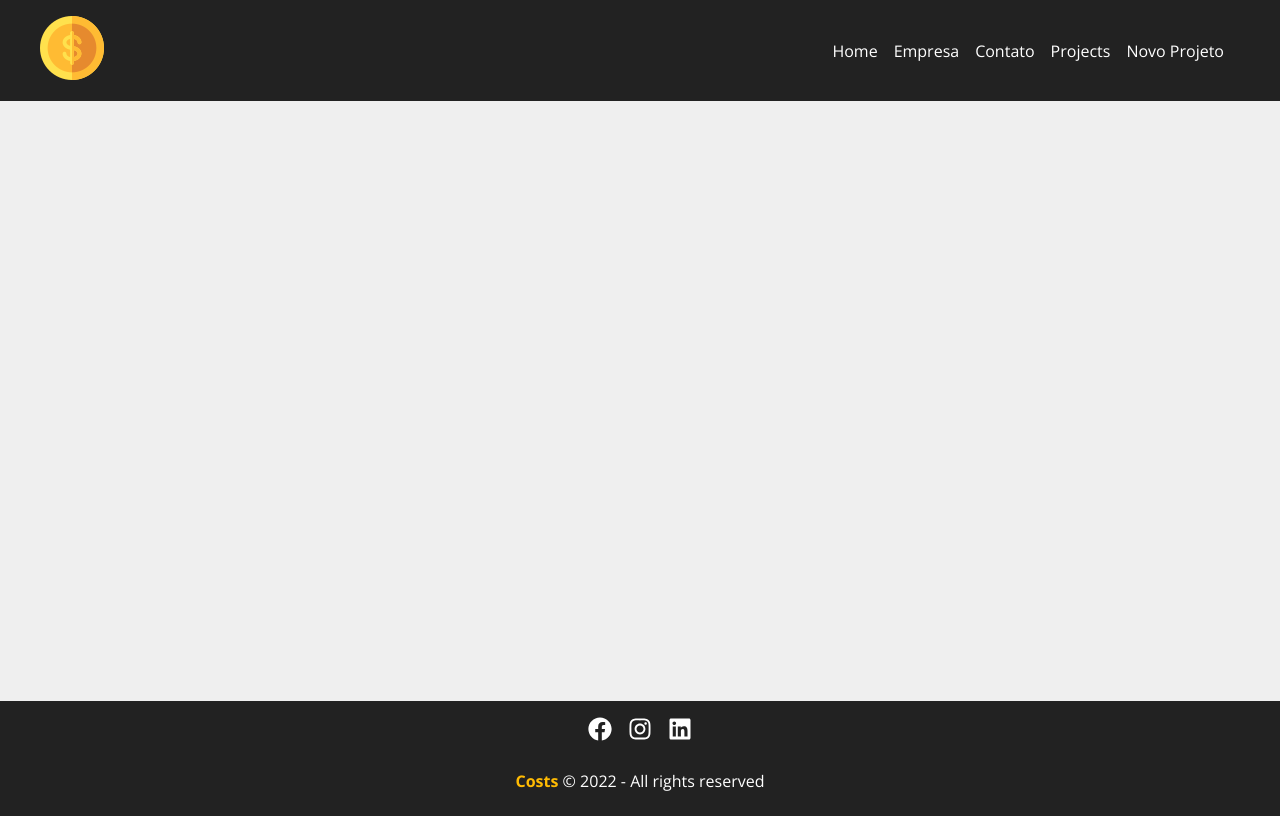
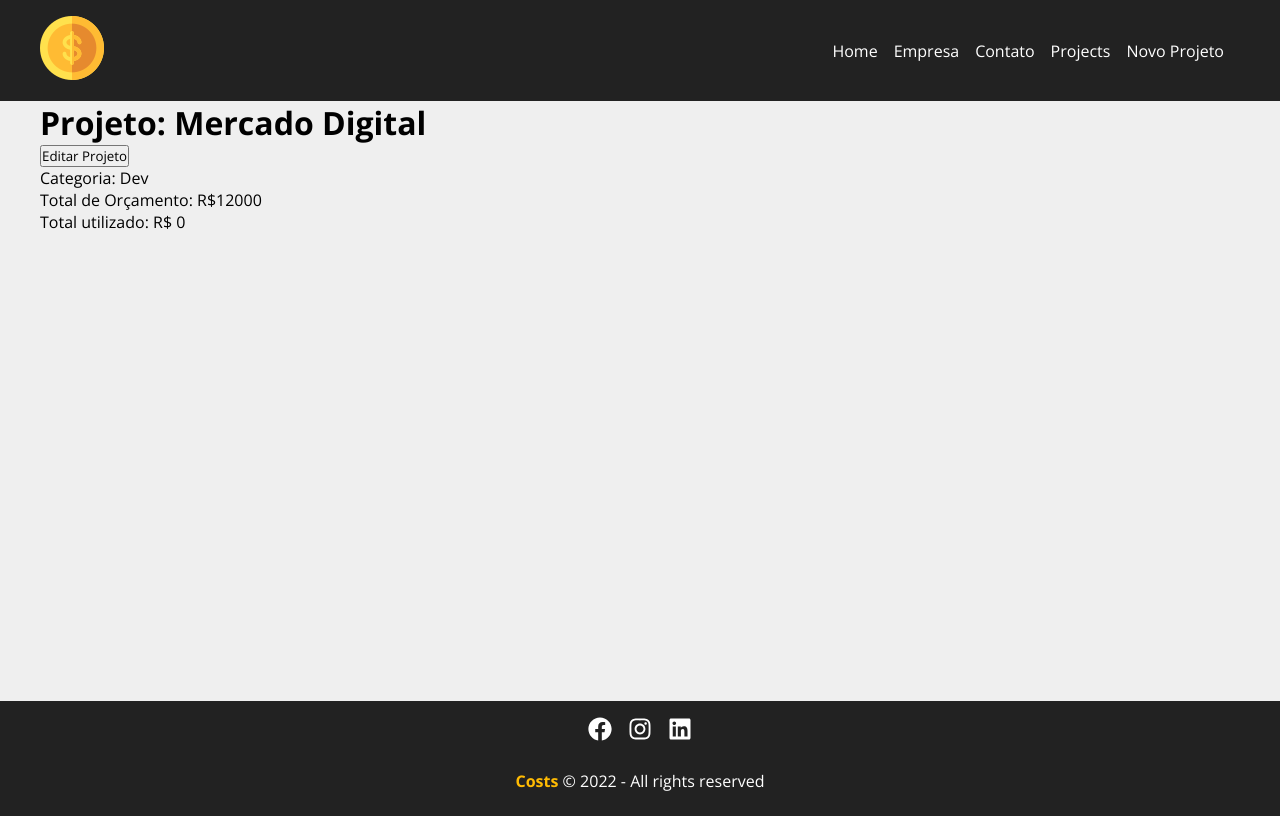
Before and after one commit to Winiast/Cost_Project, a React (Create React App) app: page /singleProject/1 in a window 1280 px wide. Built offline with nearby package versions, Linux system fonts and the light colour scheme; data requests are answered from the project's data file.

Commit message:
Pegando informacoes single

```diff
--- a/src/App.js
+++ b/src/App.js
@@ -7,6 +7,7 @@ import Navbar from "./components/layout/Navbar/Navbar";
 import Footer from "./components/layout/Footer/Footer";
 import Projects from "./components/pages/Projets/Projects";
 import NewProject from "./components/pages/NewProjects/NewProject";
+import SingleProject from "./components/pages/SingleProject/SingleProject";
 
 function App() {
   return (
@@ -14,11 +15,12 @@ function App() {
       <Navbar />
       <Container customClass="min-heigth">
         <Routes>
-          <Route exact path="/" element={<Home />} />
-          <Route exact path="/company" element={<Company />} />
-          <Route exact path="/contact" element={<Contact />} />
-          <Route exact path="/projects" element={<Projects />} />
-          <Route exact path="/newproject" element={<NewProject />} />
+          <Route path="/" element={<Home />} />
+          <Route path="/company" element={<Company />} />
+          <Route path="/contact" element={<Contact />} />
+          <Route path="/projects" element={<Projects />} />
+          <Route path="/newproject" element={<NewProject />} />
+          <Route path="/singleProject/:id" element={<SingleProject />} />
         </Routes>
       </Container>
       <Footer />
--- a/src/components/pages/SingleProject/SingleProject.js
+++ b/src/components/pages/SingleProject/SingleProject.js
@@ -0,0 +1,60 @@
+import React from "react";
+import { useState, useEffect } from "react";
+import { useParams } from "react-router-dom";
+import axios from "axios";
+import Loading from "../../layout/loading/Loading";
+import Container from "../../layout/Container/Container";
+
+export default function SingleProject() {
+  const { id } = useParams();
+
+  const [project, setProject] = useState([]);
+  const [showProjectForm, setShowProjectForm] = useState(false);
+
+  useEffect(() => {
+    axios.get(`http://localhost:3001/projects/${id}`).then((response) => {
+      setProject(response.data);
+    });
+  }, [id]);
+
+  function toggleProjectForm() {
+    setShowProjectForm(!showProjectForm);
+  }
+
+  return (
+    <>
+      {project.name ? (
+        <div>
+          <Container customClass="column">
+            <div>
+              <h1>Projeto: {project.name}</h1>
+              <button onClick={toggleProjectForm}>
+                {!showProjectForm ? "Editar Projeto" : "Fechar"}
+              </button>
+              {!showProjectForm ? (
+                <div>
+                  <p>
+                    <span>Categoria: </span> {project?.category?.name}
+                  </p>
+                  <p>
+                    <span>Total de Orçamento: </span> R${project.budget}
+                  </p>
+
+                  <p>
+                    <span>Total utilizado: </span> R$ {project.cost}
+                  </p>
+                </div>
+              ) : (
+                <div>
+                  <p>Detalhes do projeto</p>
+                </div>
+              )}
+            </div>
+          </Container>
+        </div>
+      ) : (
+        <Loading />
+      )}
+    </>
+  );
+}
--- a/src/components/project/ProjectCard/ProjectCard.js
+++ b/src/components/project/ProjectCard/ProjectCard.js
@@ -24,7 +24,7 @@ export default function ProjectCard({
         <span className={`${styles[category]}`}></span> {category}
       </p>
       <div className={styles.project_card_actions}>
-        <Link to={`/projects/${id}`}>
+        <Link to={`/singleProject/${id}`}>
           <BsPencil />
           Editar
         </Link>
```
